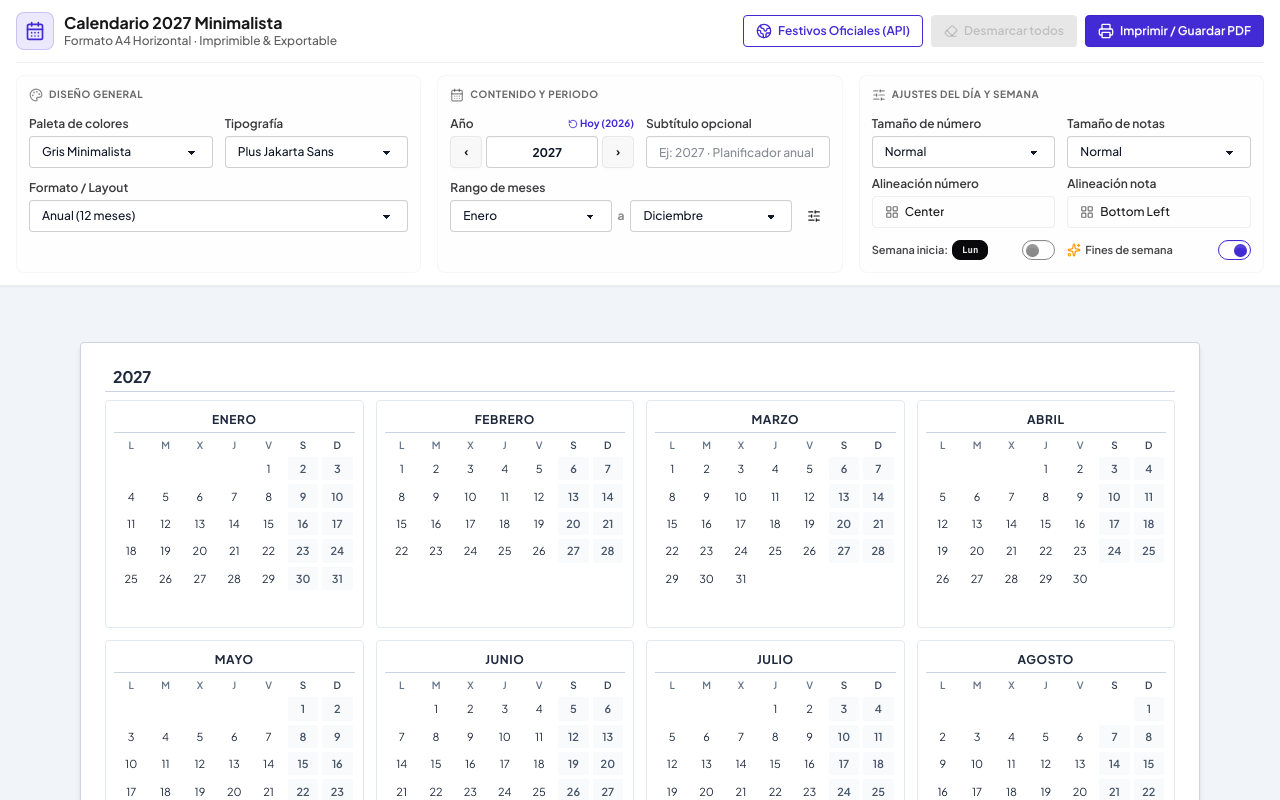
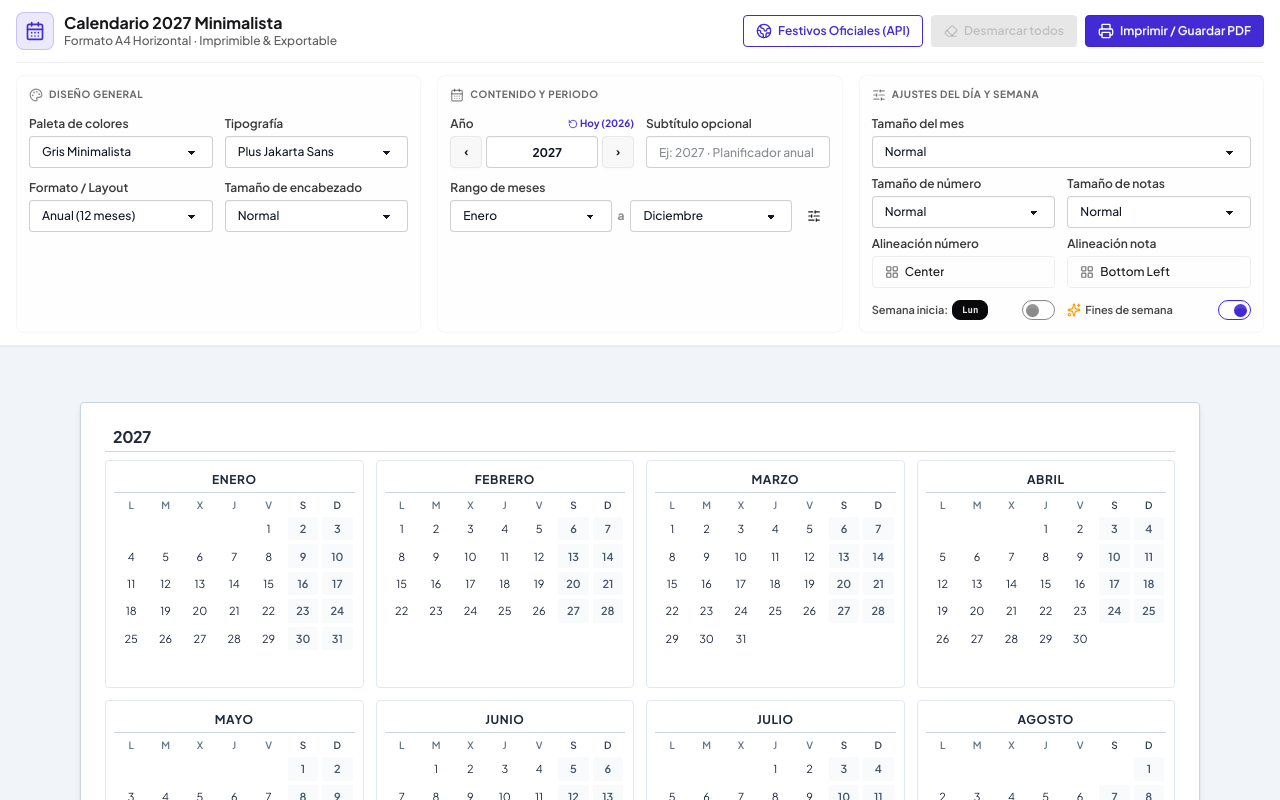
Before and after one commit to ignaciorevainera/print-calendar, a React (Vite) app: page / in a window 1280 px wide. Shown: the top 800 px of the page. Built offline with nearby package versions, Linux system fonts and the light colour scheme; a web font is replaced by a local one.

Commit message:
feat(toolbar): integrate headerTitleSize and monthTitleSize selectors in control toolbar

```diff
--- a/src/components/ControlToolbar.tsx
+++ b/src/components/ControlToolbar.tsx
@@ -1,5 +1,5 @@
 import React, { useState, useEffect } from 'react';
-import { PaletteKey, FontFamilyKey, LayoutType, DayNumberSize, DayTextSize, DayNumberPosition } from '../types';
+import { PaletteKey, FontFamilyKey, LayoutType, DayNumberSize, DayTextSize, DayNumberPosition, HeaderTitleSize, MonthTitleSize } from '../types';
 import { useCalendarStore, hasHolidayOrLabelMarked } from '../store/useCalendarStore';
 import { DayPositionPicker } from './DayPositionPicker';
 import {
@@ -47,6 +47,10 @@ export const ControlToolbar: React.FC<ControlToolbarProps> = ({
     setHighlightWeekends,
     layout,
     setLayout,
+    headerTitleSize,
+    setHeaderTitleSize,
+    monthTitleSize,
+    setMonthTitleSize,
     dayNumberSize,
     setDayNumberSize,
     dayTextSize,
@@ -181,7 +185,7 @@ export const ControlToolbar: React.FC<ControlToolbarProps> = ({
                 </select>
               </div>
 
-              <div className="flex flex-col gap-1 col-span-2">
+              <div className="flex flex-col gap-1">
                 <label className="font-semibold text-base-content/85">Formato / Layout</label>
                 <select
                   id="select-layout"
@@ -193,6 +197,21 @@ export const ControlToolbar: React.FC<ControlToolbarProps> = ({
                   <option value="semestral">Semestral (6 meses)</option>
                   <option value="trimestral">Trimestral (3 meses)</option>
                   <option value="mensual">Mensual (1 mes)</option>
+                </select>
+              </div>
+
+              <div className="flex flex-col gap-1">
+                <label className="font-semibold text-base-content/85">Tamaño de encabezado</label>
+                <select
+                  id="select-header-size"
+                  value={headerTitleSize}
+                  onChange={(e) => setHeaderTitleSize(e.target.value as HeaderTitleSize)}
+                  className="select select-bordered select-sm w-full font-medium"
+                >
+                  <option value="sm">Pequeño</option>
+                  <option value="md">Normal</option>
+                  <option value="lg">Grande</option>
+                  <option value="xl">Extra Grande</option>
                 </select>
               </div>
             </div>
@@ -348,6 +367,21 @@ export const ControlToolbar: React.FC<ControlToolbarProps> = ({
               <span>Ajustes del Día y Semana</span>
             </div>
             <div className="grid grid-cols-2 gap-x-3 gap-y-2 mt-1">
+              <div className="flex flex-col gap-1 col-span-2">
+                <label className="font-semibold text-base-content/85">Tamaño del mes</label>
+                <select
+                  id="select-month-size"
+                  value={monthTitleSize}
+                  onChange={(e) => setMonthTitleSize(e.target.value as MonthTitleSize)}
+                  className="select select-bordered select-sm w-full font-medium"
+                >
+                  <option value="sm">Pequeño</option>
+                  <option value="md">Normal</option>
+                  <option value="lg">Grande</option>
+                  <option value="xl">Extra Grande</option>
+                </select>
+              </div>
+
               <div className="flex flex-col gap-1">
                 <label className="font-semibold text-base-content/85">Tamaño de número</label>
                 <select
```
